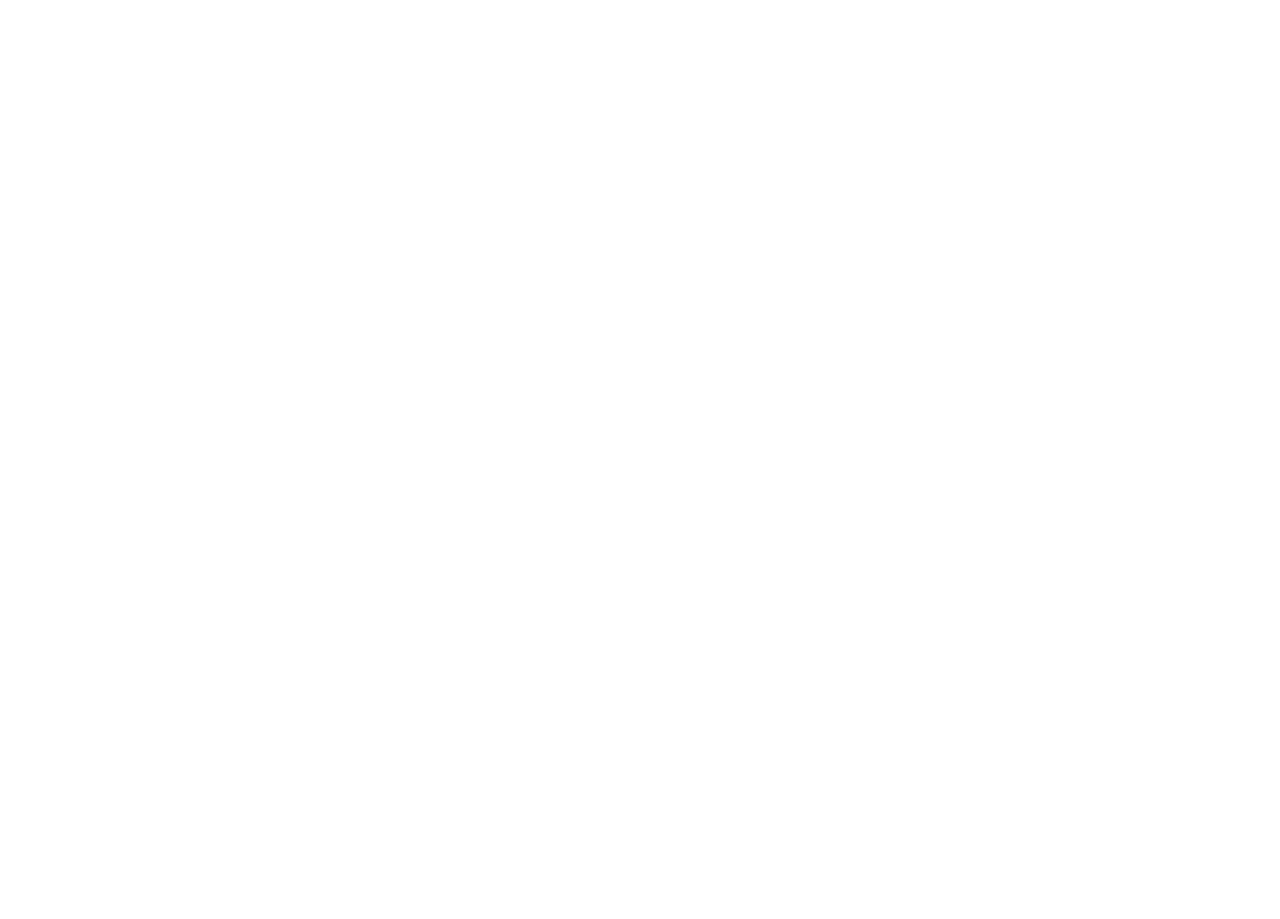
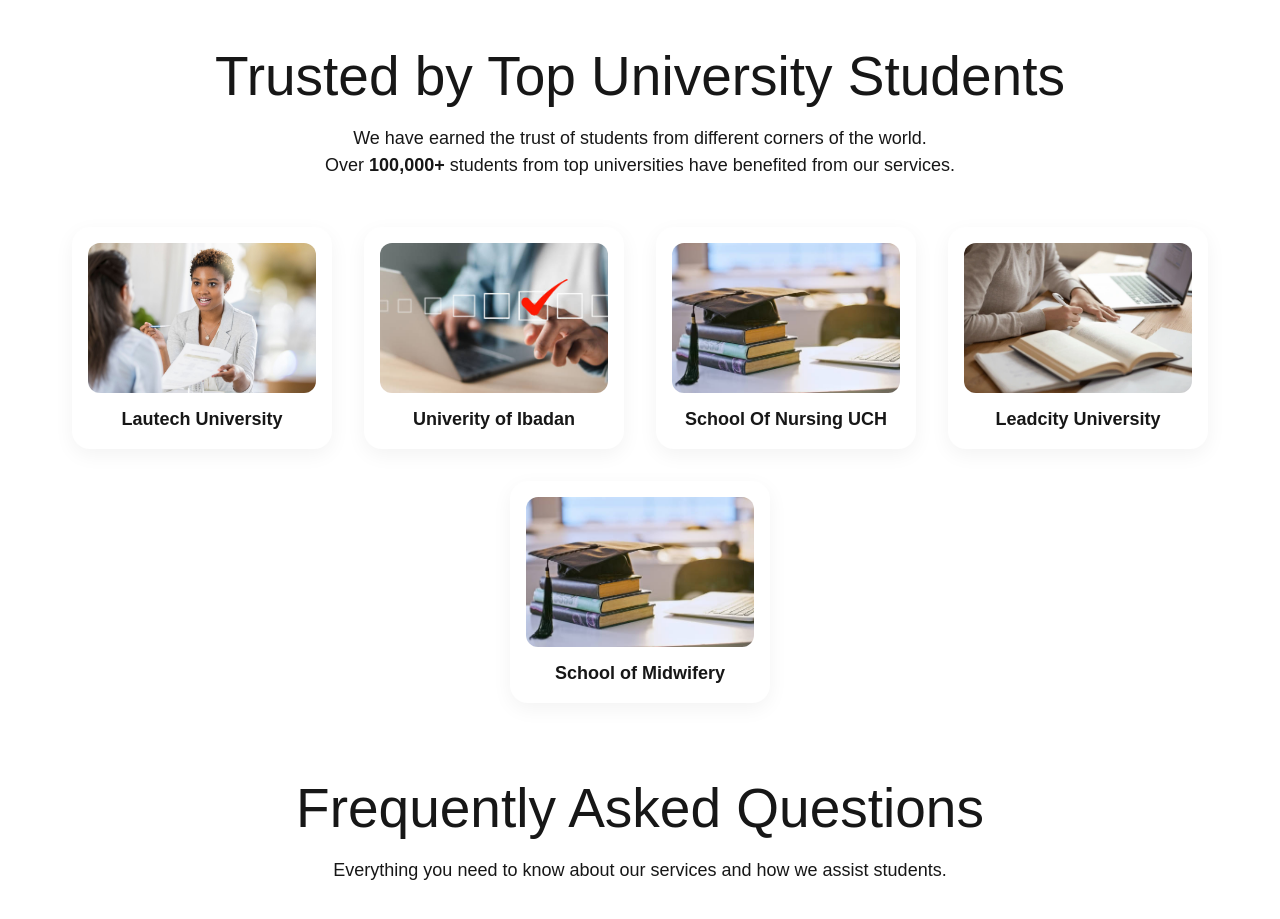
Before and after one commit to Okun15Ola/teamup, a Next.js app: page / in a window 1280 px wide. Shown: the part 3520-4439 px from the top of the page. Before the commit the page ends 3491 px from the top, so only its background shows below. Built offline with nearby package versions, Linux system fonts and the light colour scheme.

Commit message:
Done with top schools

```diff
--- a/app/page.tsx
+++ b/app/page.tsx
@@ -2,8 +2,10 @@
 import HeroSection from "@/components/hero/HeroSection";
 import OurServices from "@/components/OurServices/OurServices";
 import StudentStories from "@/components/StudentStories/StudentStories";
+import TopSchools from "@/components/TopSchools/TopSchools";
 import Image from "next/image";
 import Order from "@/components/Order/Order";
+import Faq from "@/components/FAQ/Faq";
 
 export default function Home() {
   return (
@@ -13,6 +15,8 @@
       <AboutUs />
       <StudentStories />
       <Order />
+      <TopSchools />
+      <Faq />
     </div>
   );
 }
--- /dev/null
+++ b/components/FAQ/Faq.module.css
@@ -0,0 +1,17 @@
+.container {
+  margin-top: 4rem;
+  text-align: center;
+  padding: 0 1.5rem;
+}
+
+.headingText {
+  color: var(--big-blue-text);
+  font-size: 55px;
+  margin-bottom: 0.5rem;
+}
+
+.subheadingText {
+  color: var(--basic-text-color);
+  font-size: 18px;
+  margin-bottom: 3rem;
+}
--- /dev/null
+++ b/components/FAQ/Faq.tsx
@@ -0,0 +1,17 @@
+import React from 'react'
+import styles from './Faq.module.css';
+
+const Faq = () => {
+  return (
+    <section className={styles.container}>
+        <h1 className={styles.headingText}>Frequently Asked Questions</h1>
+
+      <p className={styles.subheadingText}>
+       Everything you need to know about our services and how we assist students.
+
+      </p>
+    </section>
+  )
+}
+
+export default Faq
--- /dev/null
+++ b/components/TopSchools/TopSchools.module.css
@@ -0,0 +1,85 @@
+.container {
+  margin-top: 4rem;
+  text-align: center;
+  padding: 0 1.5rem;
+}
+
+.headingText {
+  color: var(--big-blue-text);
+  font-size: 55px;
+  margin-bottom: 0.5rem;
+}
+
+.subheadingText {
+  color: var(--basic-text-color);
+  font-size: 18px;
+  margin-bottom: 3rem;
+}
+
+.cardWrapper {
+  display: flex;
+  justify-content: center;
+  gap: 2rem;
+  flex-wrap: wrap;
+}
+
+/* Each card */
+.card {
+  width: 260px;
+  background: white;
+  border-radius: 18px;
+  padding: 1rem;
+  box-shadow: 0 6px 20px rgba(0,0,0,0.05);
+  text-align: center;
+  transition: transform 0.2s ease;
+}
+
+.card:hover {
+  transform: translateY(-5px);
+}
+
+.cardImg {
+  width: 100%;
+  height: 150px;
+  border-radius: 12px;
+  object-fit: cover;
+  margin-bottom: 0.8rem;
+}
+
+.cardName {
+  font-size: 18px;
+  font-weight: 600;
+  color: var(--big-blue-text);
+}
+
+/* MOBILE — convert to horizontal scroll */
+@media (max-width: 900px) {
+  .cardWrapper {
+    display: flex;
+    flex-wrap: nowrap;
+    overflow-x: auto;
+    gap: 1rem;
+    padding-bottom: 1rem;
+    scroll-snap-type: x mandatory;
+    justify-content: flex-start;
+  }
+
+  .cardWrapper::-webkit-scrollbar {
+    height: 6px;
+  }
+
+  .cardWrapper::-webkit-scrollbar-thumb {
+    background: #ccc;
+    border-radius: 10px;
+  }
+
+  .card {
+    min-width: 240px;
+  }
+}
+
+@media (max-width: 600px) {
+  .headingText {
+    font-size: 38px;
+  }
+}
--- /dev/null
+++ b/components/TopSchools/TopSchools.tsx
@@ -0,0 +1,35 @@
+import React from 'react';
+import styles from './TopSchools.module.css';
+
+const universities = [
+  { name: "Lautech University", img: "./images/career.jpg" },
+  { name: "Univerity of Ibadan", img: "./images/assignment.jpg" },
+  { name: "School Of Nursing UCH", img: "./images/thesis.jpg" },
+  { name: "Leadcity University", img: "/images/tution.webp" },
+  { name: "School of Midwifery", img: "./images/thesis.jpg" },
+];
+
+const TopSchools = () => {
+  return (
+    <section className={styles.container}>
+      <h1 className={styles.headingText}>Trusted by Top University Students</h1>
+
+      <p className={styles.subheadingText}>
+        We have earned the trust of students from different corners of the world.
+        <br />
+        Over <strong>100,000+</strong> students from top universities have benefited from our services.
+      </p>
+
+      <div className={styles.cardWrapper}>
+        {universities.map((u, i) => (
+          <div className={styles.card} key={i}>
+            <img src={u.img} className={styles.cardImg} alt={u.name} />
+            <p className={styles.cardName}>{u.name}</p>
+          </div>
+        ))}
+      </div>
+    </section>
+  );
+};
+
+export default TopSchools;
```
